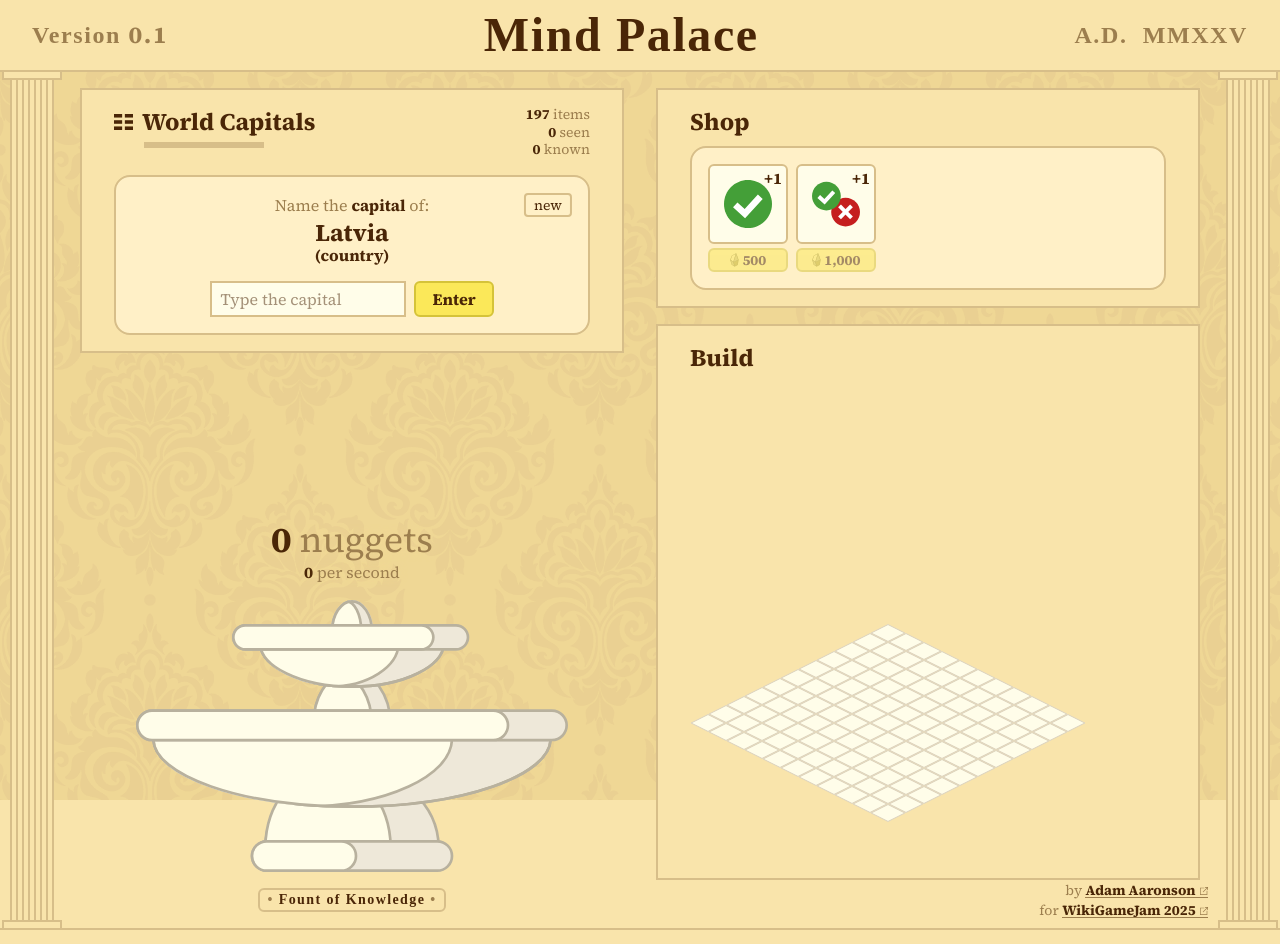
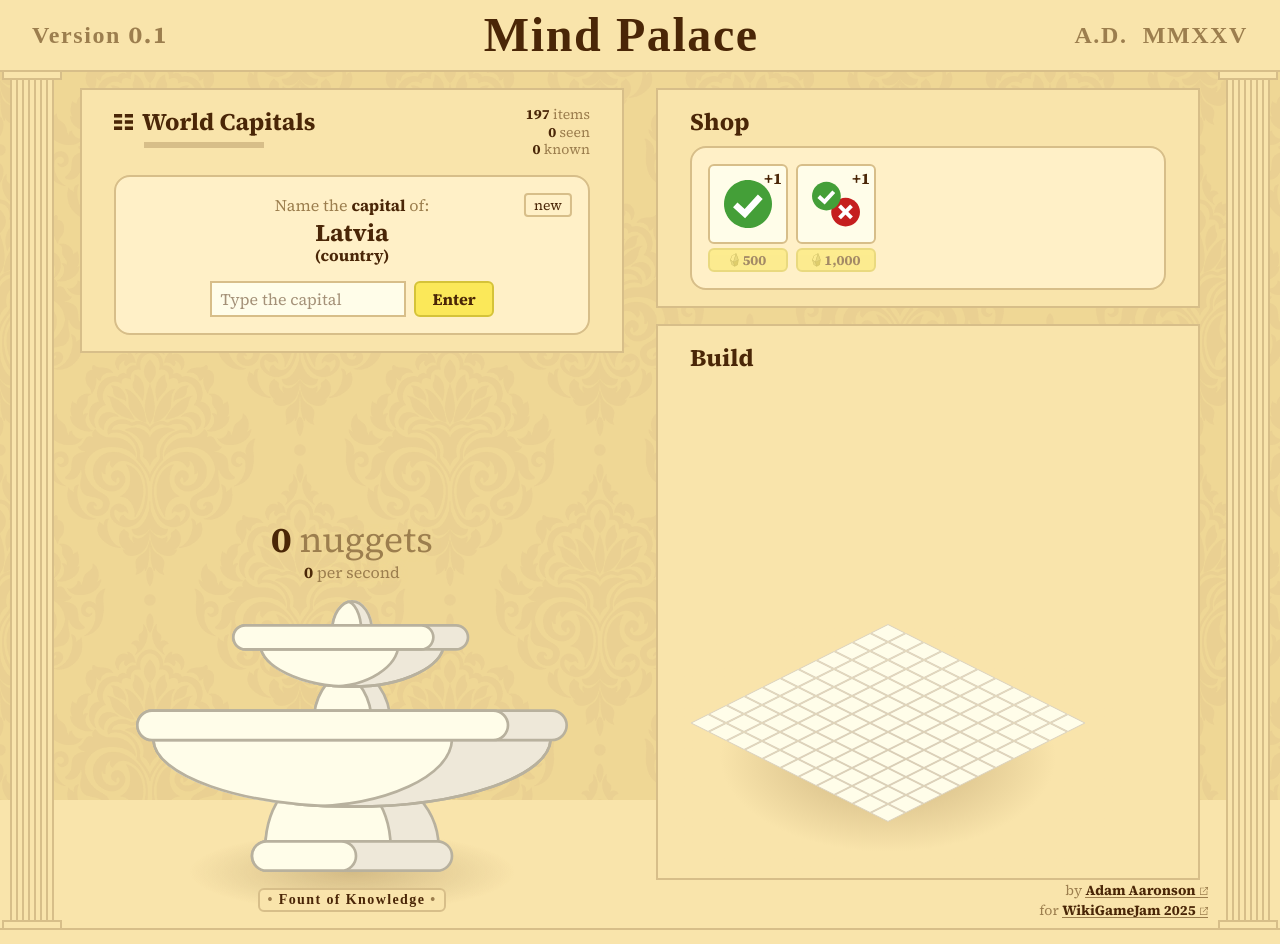
Before and after one commit to adamaaronson/mind-palace, a React (Vite) app: page / in a window 1280 px wide. Built offline with nearby package versions, Linux system fonts and the light colour scheme; a web font is replaced by a local one.

Commit message:
Add shadows

```diff
--- a/src/components/Block.tsx
+++ b/src/components/Block.tsx
@@ -37,7 +37,7 @@ export default function Block(props: BlockProps) {
         style={{
           left: left,
           top: top,
-          zIndex: x + y + z,
+          zIndex: x + y + z + 1,
           pointerEvents: "none",
           opacity: isGhost ? 0.5 : 1,
         }}
@@ -52,7 +52,7 @@ export default function Block(props: BlockProps) {
           style={{
             left: left,
             top: top,
-            zIndex: x + y + z,
+            zIndex: x + y + z + 1,
             cursor: "pointer",
             pointerEvents: "none",
           }}
--- a/src/components/Column.tsx
+++ b/src/components/Column.tsx
@@ -1,15 +1,13 @@
 function Flute() {
-  return (
-    <div className="bg-light border-l-2 border-border w-[6px] h-full"></div>
-  );
+  return <div className="bg-light border-l-2 border-border w-1.5 h-full"></div>;
 }
 
 export default function Column() {
   return (
-    <div className="flex-none md:block hidden h-full relative mr-[4px] ml-[2px]">
+    <div className="flex-none md:block hidden h-full relative mr-1 ml-0.5">
       <div className="bg-light border-2 border-border border-t-0 w-[calc(100%+2px)] h-2 absolute top-0 left-0" />
       <div className="flex h-full">
-        <div className="border-border w-[8px] h-full"></div>
+        <div className="border-border w-2 h-full"></div>
         <Flute />
         <Flute />
         <Flute />
@@ -17,7 +15,7 @@ export default function Column() {
         <Flute />
         <Flute />
         <Flute />
-        <div className="border-l-2 border-border w-[8px] h-full"></div>
+        <div className="border-l-2 border-border w-2 h-full"></div>
       </div>
       <div className="bg-light border-2 border-border border-b-0 w-[calc(100%+2px)] h-2 absolute top-full left-0 -translate-y-full" />
     </div>
--- a/src/components/FountOfKnowledge.tsx
+++ b/src/components/FountOfKnowledge.tsx
@@ -19,6 +19,8 @@ export default function FountOfKnowledge(props: FountOfKnowledgeProps) {
   );
 
   const fountRef = useRef<HTMLImageElement | null>(null);
+  const DEFAULT_FOUNT_WIDTH = 423;
+  const fountSize = fountRef?.current?.clientWidth ?? DEFAULT_FOUNT_WIDTH;
 
   useEffect(() => {
     const nuggetsEarned = Math.min(
@@ -37,8 +39,6 @@ export default function FountOfKnowledge(props: FountOfKnowledgeProps) {
       // don't make nugget particles too quickly
       return;
     }
-    const DEFAULT_FOUNT_WIDTH = 423;
-    const fountSize = fountRef?.current?.clientWidth ?? DEFAULT_FOUNT_WIDTH;
 
     for (let i = 0; i < nuggetsEarned; i++) {
       const nuggetTimestamp = now + i / nuggetsEarned;
@@ -85,14 +85,23 @@ export default function FountOfKnowledge(props: FountOfKnowledgeProps) {
             key={nuggetParticleProps.timestamp}
           ></NuggetParticle>
         ))}
-        <div>
+        <div className="relative">
           <img
             className="relative w-3/4 m-auto"
             ref={fountRef}
             src="fount-of-knowledge.svg"
           ></img>
+          <div
+            className="-z-1 opacity-40 bg-radial rounded-full from-0% to-40% from-text-light absolute -translate-y-1/2"
+            style={{
+              width: "100%",
+              height: fountSize / 3,
+              top: "100%",
+              left: 0,
+            }}
+          />
         </div>
-        <div className="font-classical font-bold tracking-widest px-2 mt-4 text-sm w-fit rounded-md bg-light border-2 border-border m-auto">
+        <div className="z-1 font-classical font-bold tracking-widest px-2 mt-4 text-sm w-fit rounded-md bg-light border-2 border-border m-auto">
           <span className="text-text-light">•</span> Fount of Knowledge{" "}
           <span className="text-text-light">•</span>
         </div>
--- a/src/components/Palace.tsx
+++ b/src/components/Palace.tsx
@@ -58,6 +58,15 @@ export default function Palace() {
             key={`${blockProps.coordinates.x},${blockProps.coordinates.y},${blockProps.coordinates.z}`}
           />
         ))}
+        <div
+          className="z-0 opacity-50 rounded-full bg-radial from-0% to-50% from-text-light to-light absolute -translate-x-1/2"
+          style={{
+            width: BLOCK_WIDTH * GRID_WIDTH * 1.2,
+            height: BLOCK_SIDE_HEIGHT * GRID_WIDTH * 1.1,
+            left: ORIGIN_X + BLOCK_WIDTH / 2,
+            top: ORIGIN_Y,
+          }}
+        />
       </div>
     </div>
   );
```
